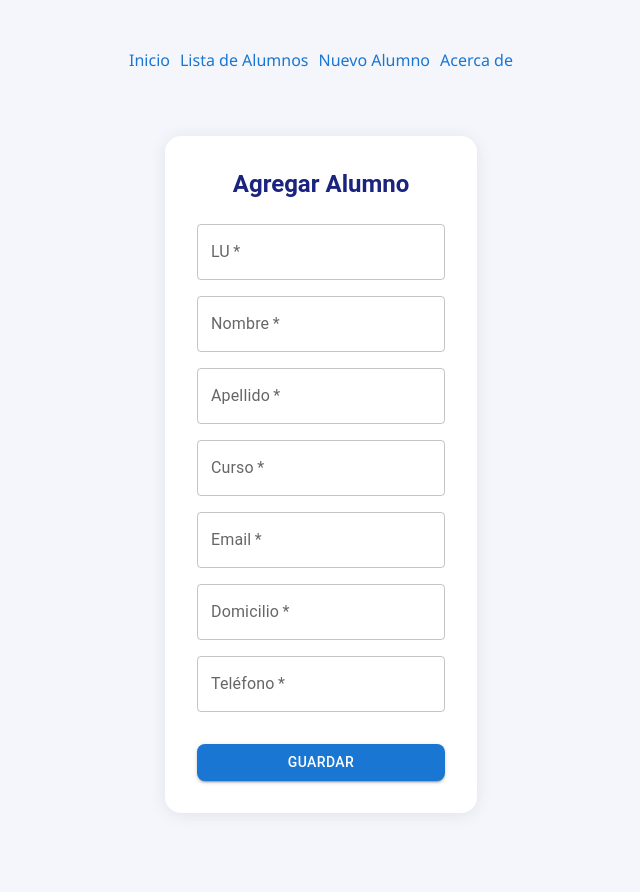
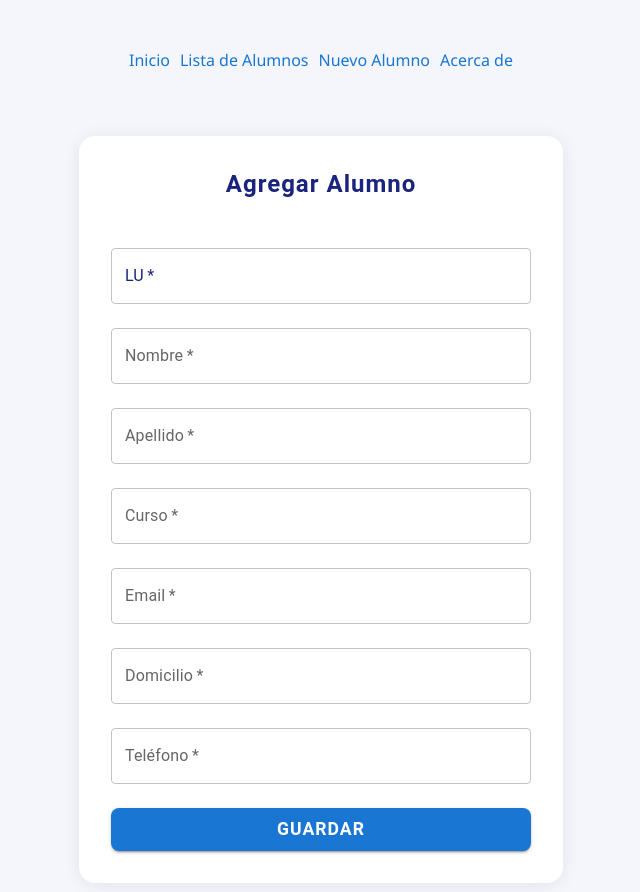
Before and after one commit to Francojeje/pv_tp5_grupo10, a React (Vite) app in the folder tp5pv2025/: page /alumnos/nuevo in a window 1280 px wide. Shown: the top 892 px of the page, without its empty margins (319-959 px from the left). Built offline with nearby package versions, Linux system fonts and the light colour scheme.

Commit message:
Mejora el formulario de alumno: agrega validación para el campo LU y mejora el diseño con animaciones y estilos.

```diff
--- a/tp5pv2025/src/components/AlumnoForm.jsx
+++ b/tp5pv2025/src/components/AlumnoForm.jsx
@@ -1,6 +1,6 @@
 import { useState, useEffect } from 'react'
 import { useNavigate, useParams } from 'react-router-dom'
-import { Box, Typography, TextField, Button, Paper } from '@mui/material'
+import { Box, Typography, TextField, Button, Paper, Fade } from '@mui/material'
 
 export default function AlumnoForm({ onGuardar, alumnos, editar }) {
   const { id } = useParams()
@@ -31,17 +31,22 @@ export default function AlumnoForm({ onGuardar, alumnos, editar }) {
 
   const handleSubmit = (e) => {
     e.preventDefault()
+    if (!alumno.lu) {
+      alert('El campo LU es obligatorio')
+      return
+    }
     onGuardar(alumno)
     navigate('/alumnos')
   }
 
   return (
+    <Fade in timeout={500}>
       <Box
         component={Paper}
-      elevation={4}
+        elevation={6}
         sx={{
-        minHeight: '70vh',
           maxWidth: 420,
+          width: '100%',
           margin: '3rem auto',
           display: 'flex',
           flexDirection: 'column',
@@ -51,11 +56,23 @@ export default function AlumnoForm({ onGuardar, alumnos, editar }) {
           backgroundColor: '#f7f8fa',
           color: '#222',
           borderRadius: 3,
+          boxShadow: '0 4px 24px 0 rgba(60, 72, 88, 0.12)',
         }}
       >
-      <Typography variant="h5" gutterBottom sx={{ color: '#1a237e', fontWeight: 700 }}>
+        <Typography
+          variant="h5"
+          gutterBottom
+          sx={{
+            color: '#1a237e',
+            fontWeight: 700,
+            mb: 2,
+            letterSpacing: 1,
+            textAlign: 'center'
+          }}
+        >
           {editar ? 'Editar Alumno' : 'Agregar Alumno'}
         </Typography>
+        <form onSubmit={handleSubmit} style={{ width: '100%' }}>
           <TextField
             label="LU"
             name="lu"
@@ -64,6 +81,8 @@ export default function AlumnoForm({ onGuardar, alumnos, editar }) {
             required
             disabled={editar}
             fullWidth
+            margin="normal"
+            InputLabelProps={{ style: { color: '#1a237e' } }}
           />
           <TextField
             label="Nombre"
@@ -72,6 +91,7 @@ export default function AlumnoForm({ onGuardar, alumnos, editar }) {
             onChange={handleChange}
             required
             fullWidth
+            margin="normal"
           />
           <TextField
             label="Apellido"
@@ -80,6 +100,7 @@ export default function AlumnoForm({ onGuardar, alumnos, editar }) {
             onChange={handleChange}
             required
             fullWidth
+            margin="normal"
           />
           <TextField
             label="Curso"
@@ -88,6 +109,7 @@ export default function AlumnoForm({ onGuardar, alumnos, editar }) {
             onChange={handleChange}
             required
             fullWidth
+            margin="normal"
           />
           <TextField
             label="Email"
@@ -96,6 +118,8 @@ export default function AlumnoForm({ onGuardar, alumnos, editar }) {
             onChange={handleChange}
             required
             fullWidth
+            margin="normal"
+            type="email"
           />
           <TextField
             label="Domicilio"
@@ -104,6 +128,7 @@ export default function AlumnoForm({ onGuardar, alumnos, editar }) {
             onChange={handleChange}
             required
             fullWidth
+            margin="normal"
           />
           <TextField
             label="Teléfono"
@@ -112,10 +137,25 @@ export default function AlumnoForm({ onGuardar, alumnos, editar }) {
             onChange={handleChange}
             required
             fullWidth
+            margin="normal"
+            type="tel"
           />
-      <Button type="submit" variant="contained" color="primary" fullWidth sx={{ mt: 2 }}>
+          <Button
+            type="submit"
+            variant="contained"
+            color="primary"
+            fullWidth
+            sx={{
+              mt: 2,
+              fontWeight: 600,
+              fontSize: '1.1rem',
+              letterSpacing: 1
+            }}
+          >
             {editar ? 'Guardar Cambios' : 'Guardar'}
           </Button>
+        </form>
       </Box>
+    </Fade>
   )
 }
```
Lines whose indentation alone changed are shown as unchanged.
